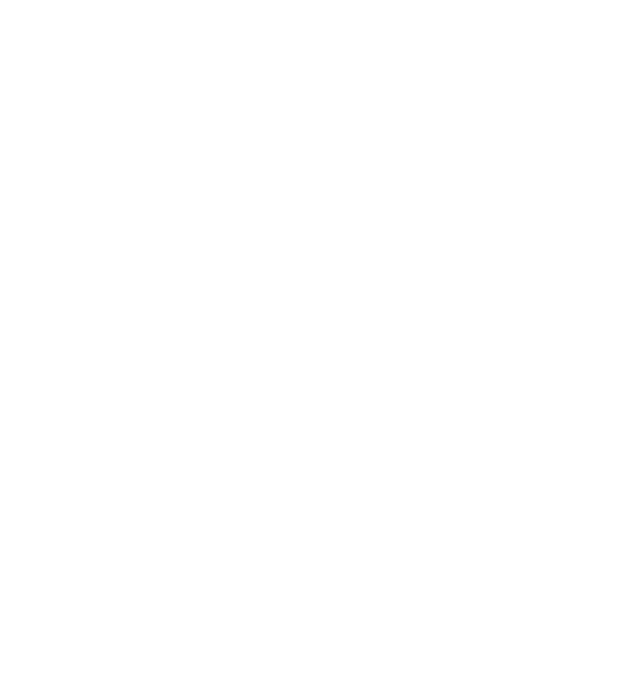
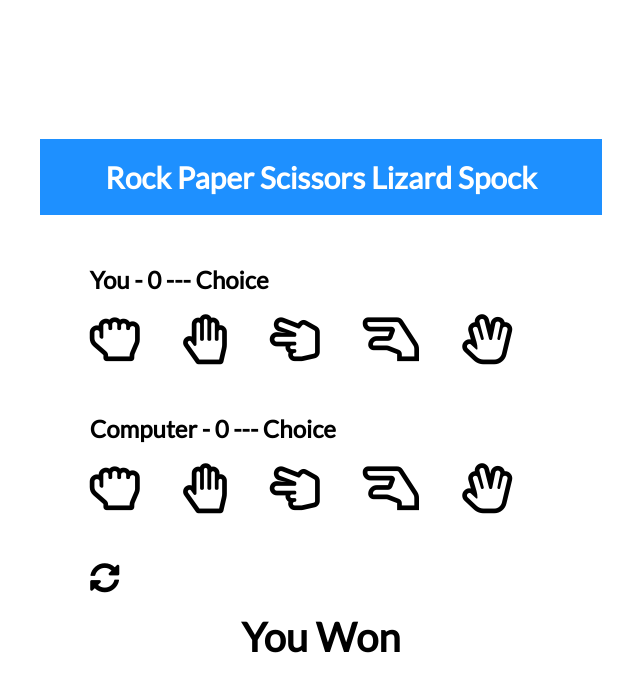
Before and after one commit to msemedo2/Spock-Rock-Game, a plain HTML site: page index.html in a window 1280 px wide. Shown: the whole page, without its empty margins (319-959 px from the left). Drawn offline with Linux system fonts and the light colour scheme.

Commit message:
Buid UI - HTML

```diff
--- a/index.html
+++ b/index.html
@@ -12,6 +12,44 @@
 </head>
 
 <body>
+
+    <div class="game-container">
+        <!-- Header -->
+        <div class="header">
+            <h1>Rock Paper Scissors Lizard Spock</h1>
+        </div>
+        <!-- Player Container -->
+        <div class="player-container" id="player">
+            <h2>You -
+                <span id="playerScore">0</span>
+                <span class="choice" id="playerChoice"> --- Choice</span>
+            </h2>
+            <i class="far fa-hand-rock" title="Rock" id="playerRock"></i>
+            <i class="far fa-hand-paper" title="Paper" id="playerPaper"></i>
+            <i class="far fa-hand-scissors" title="Scissors" id="playerScissors"></i>
+            <i class="far fa-hand-lizard" title="Lizard" id="playerLizard"></i>
+            <i class="far fa-hand-spock" title="Spock" id="playerSpock"></i>
+        </div>
+        <!-- Computer Container -->
+        <div class="player-container" id="computer">
+            <h2>Computer -
+                <span id="computerScore">0</span>
+                <span class="choice" id="computerChoice"> --- Choice</span>
+            </h2>
+            <i class="far fa-hand-rock" title="Rock" id="computerRock"></i>
+            <i class="far fa-hand-paper" title="Paper" id="computerPaper"></i>
+            <i class="far fa-hand-scissors" title="Scissors" id="computerScissors"></i>
+            <i class="far fa-hand-lizard" title="Lizard" id="computerLizard"></i>
+            <i class="far fa-hand-spock" title="Spock" id="computerSpock"></i>
+        </div>
+        <!-- Reset Icon -->
+        <i class="fas fa-sync-alt reset-icon" title="Reset"></i>
+        <!-- Results Text -->
+        <div class="result-container">
+            <h3 class="result-text" id="resultText">You Won</h3>
+        </div>
+    </div>
+
     <!-- Script -->
     <script src="script.js"></script>
 </body>
```
